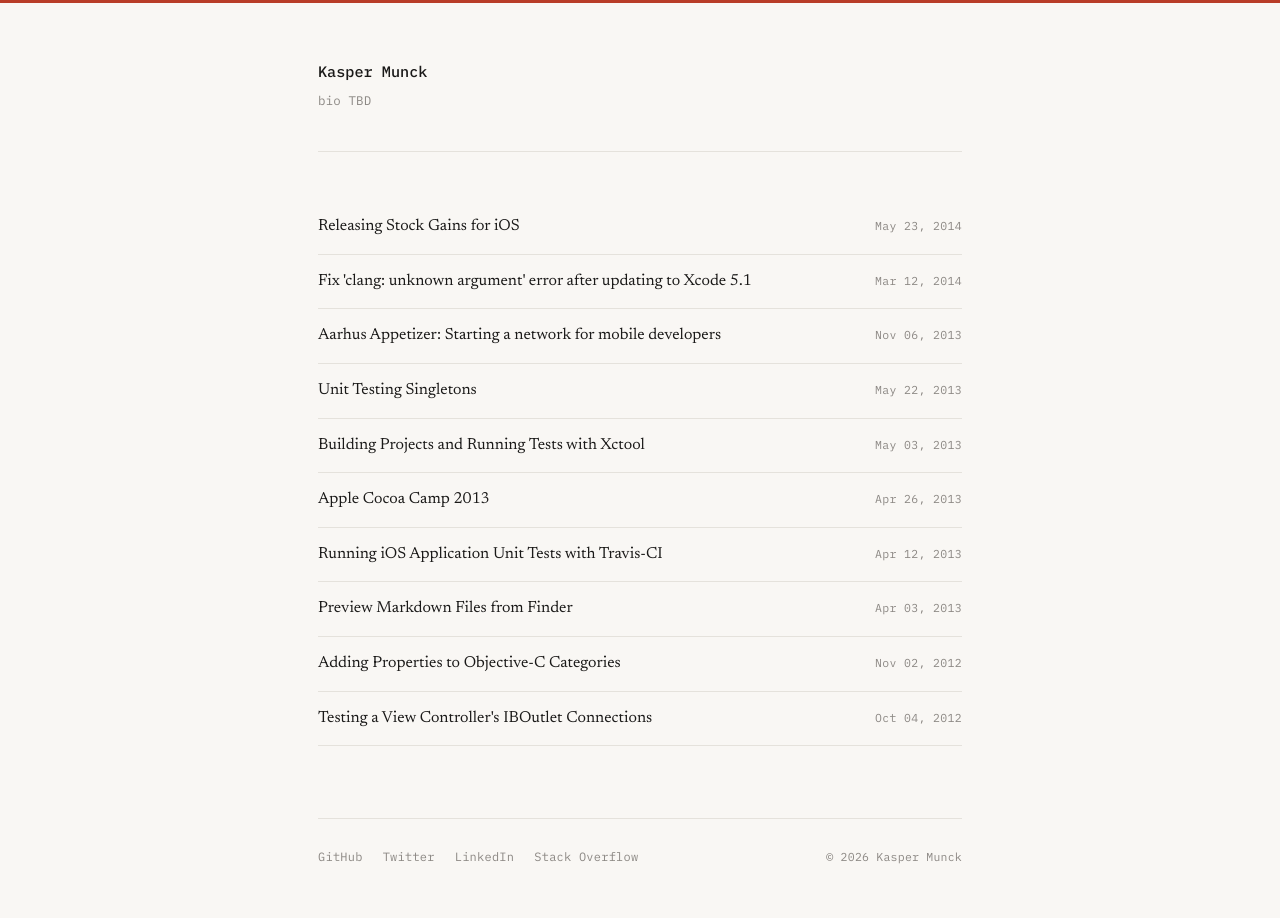
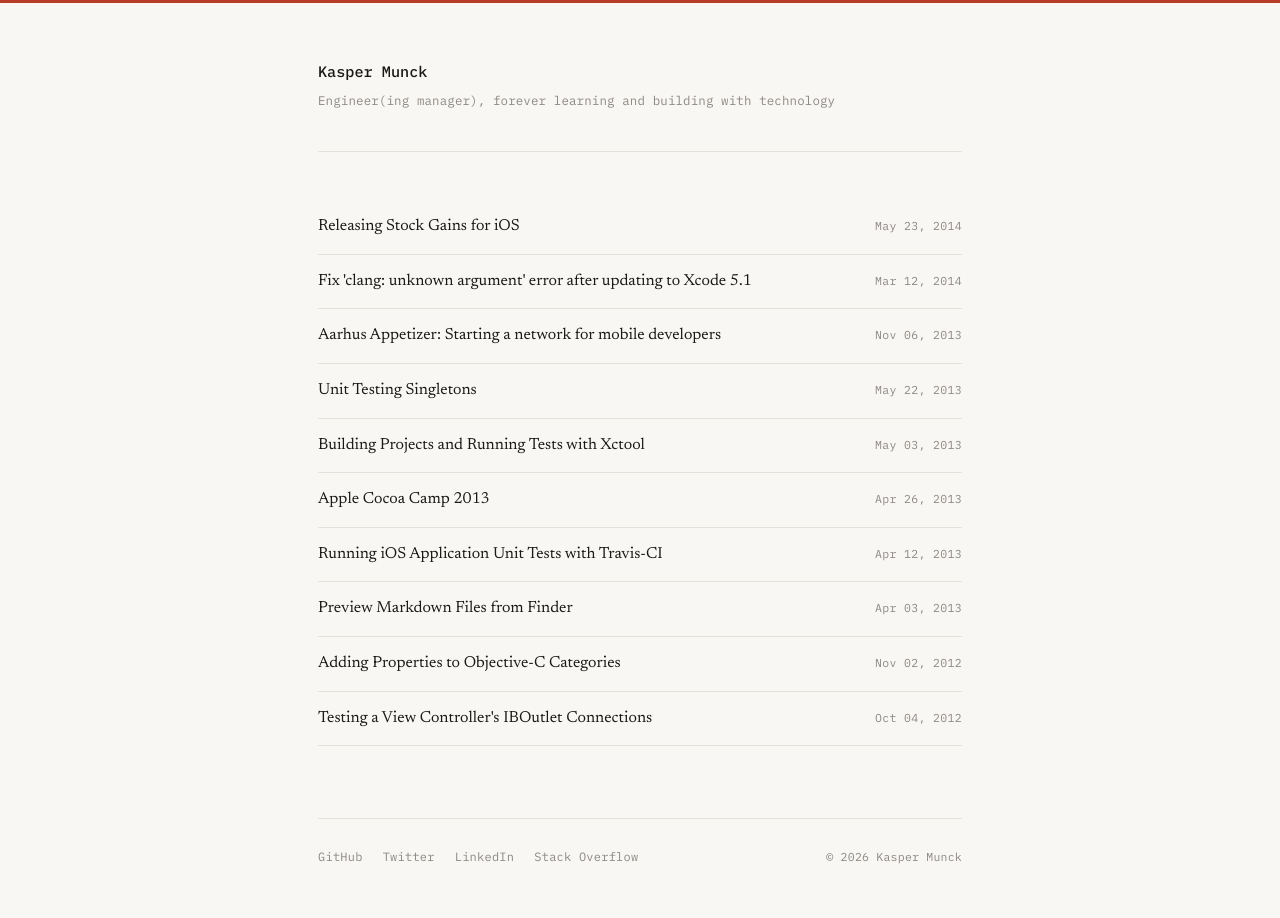
Before and after one commit to kaspermunck/kaspermunck.github.com, a Jekyll site: the page built from index.html, in a window 1280 px wide. Built offline with Jekyll 4.4.1, drawn with Linux system fonts in a browser that asks for light colours.

Commit message:
Update bio
Co-Authored-By: Claude Sonnet 4.6 <noreply@anthropic.com>

```diff
--- a/_config.yml
+++ b/_config.yml
@@ -1,7 +1,7 @@
 title: Kasper Munck
 author:
   name: Kasper Munck
-  bio: "bio TBD"
+  bio: "Engineer(ing manager), forever learning and building with technology"
 description: A personal blog
 
 markdown: kramdown
```
